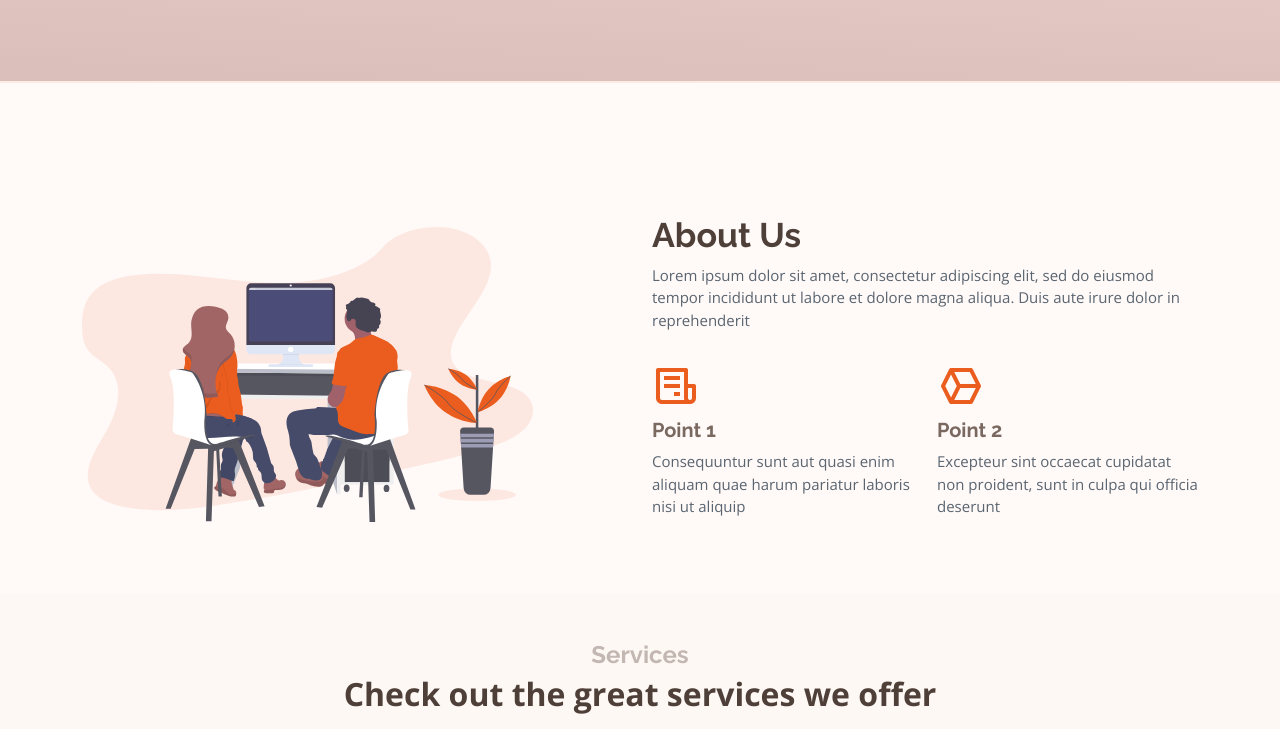
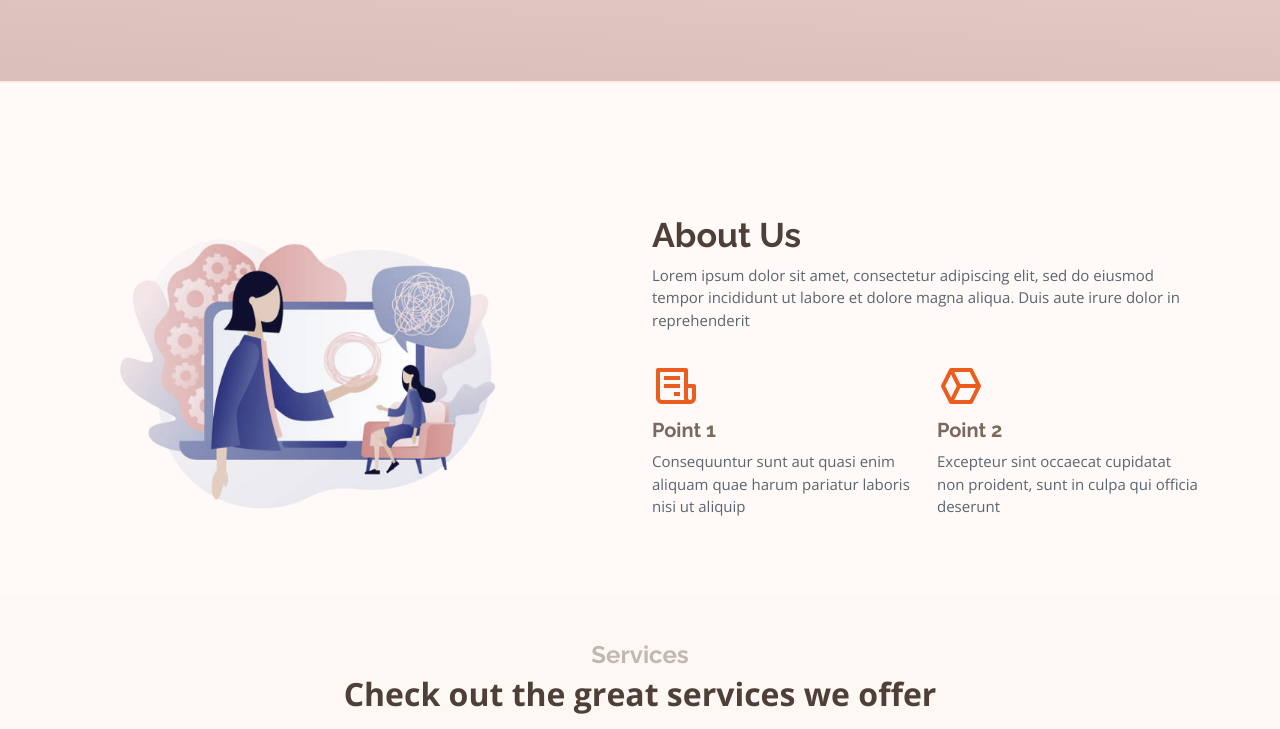
Before and after one commit to driztea17/Letitgo, a plain HTML site: page index.html in a window 1280 px wide. Shown: the part 497-1226 px from the top of the page. Drawn offline with nearby package versions, Linux system fonts and the light colour scheme.

Commit message:
aboutimg

```diff
--- a/index.html
+++ b/index.html
@@ -109,7 +109,7 @@
 
         <div class="row justify-content-between">
           <div class="col-lg-5 d-flex align-items-center justify-content-center about-img">
-            <img src="assets/img/about-img.svg" class="img-fluid" alt="" data-aos="zoom-in">
+            <img src="assets/img/aboutimg.png" class="img-fluid" alt="" data-aos="zoom-in">
           </div>
           <div class="col-lg-6 pt-5 pt-lg-0">
             <h3 data-aos="fade-up">About Us</h3>
```
Also changed, not shown: assets/img/aboutimg.png (added).
